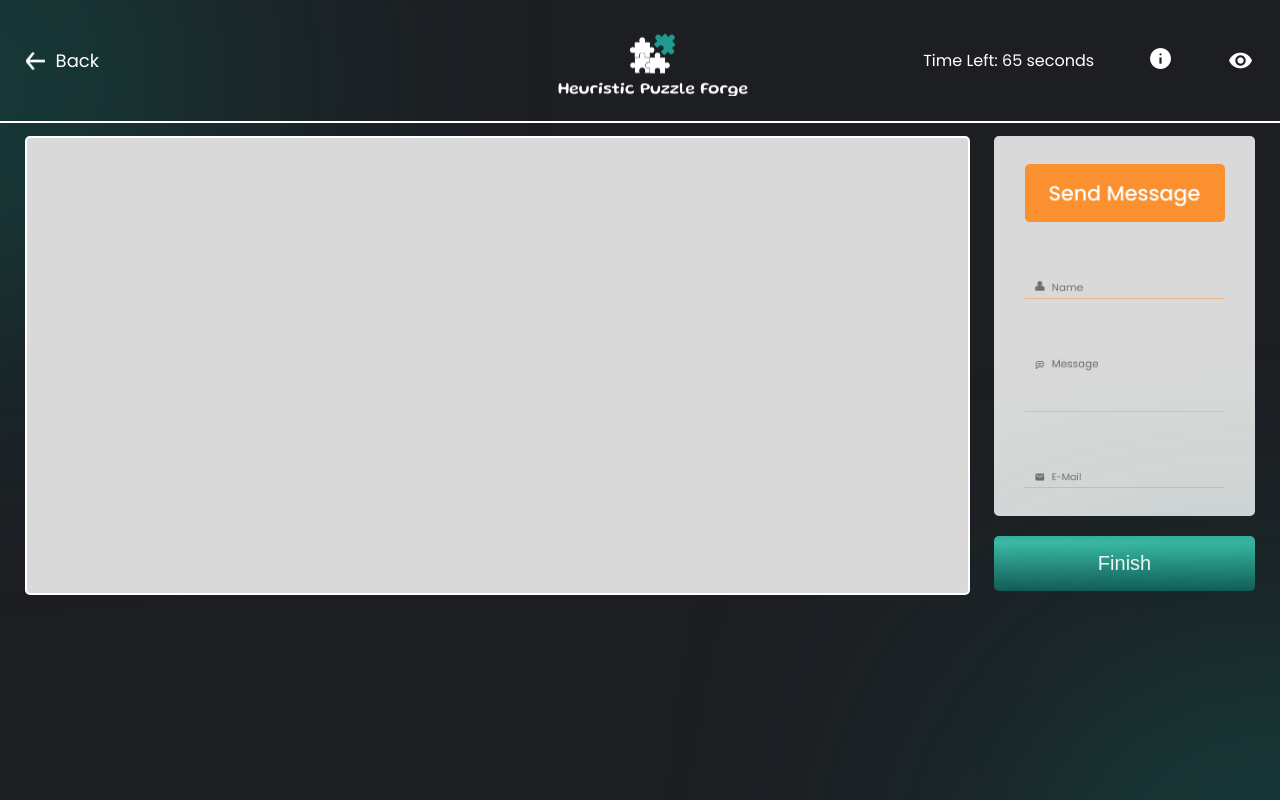
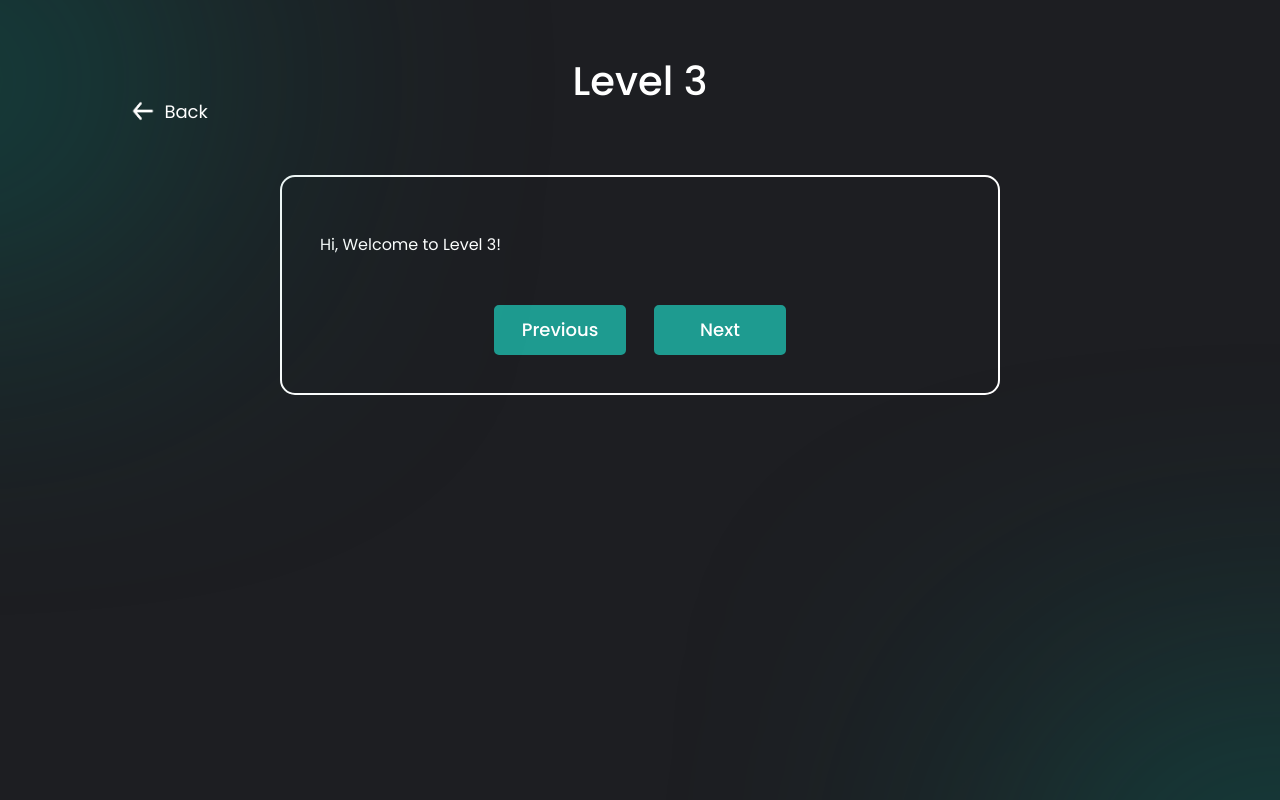
Before and after one commit to prakashmariappan/CallofCreative, a React (Create React App) app: page /Dashboard/Level3 in a window 1280 px wide. Built offline with nearby package versions, Linux system fonts and the light colour scheme.

Commit message:
All Messsage

```diff
--- a/src/components/levels/level1.js
+++ b/src/components/levels/level1.js
@@ -14,7 +14,7 @@
   const imageSrc = image;
 
   //Win Component value
-  const src = "/Dashboard/Level3";
+  const src = "/Dashboard/Level2";
   const num = "1";
 
   //win / lose / Time Up / confirm finish popup function
--- a/src/components/levels/message.js
+++ b/src/components/levels/message.js
@@ -1,23 +1,12 @@
 // Import necessary dependencies
 import React, { useState } from "react";
 import { useLocation, useNavigate } from "react-router-dom";
-import Backcomp from "../backcomp";
 
-// Define the component
-const ContentBox = () => {
+// Define a generic ContentBox component
+const ContentBox = ({ level, welcomeMessage, route, messages }) => {
   // Define history to navigate between pages
   const navigate = useNavigate();
-  const location = useLocation();
-
-  const name = location.state.name;
-  let uniquemessage = "Hi " + name + ", Welcome to the World of Heuristic!";
-  // Define the messages and the initial state
-  const messages = [
-    uniquemessage,
-    "This Level will cover the Nielsen Usability Heuristics: Match between system and the real world",
-    "Match between system and  the real world speaks the user's language and presents information in a familiar manner.",
-    "Hint: The heading, content, and button should all employ language and concepts that the user is comfortable with.",
-  ];
+  // Define the initial state
   const [currentIndex, setCurrentIndex] = useState(0);
 
   // Function to handle the "Next" button click
@@ -25,7 +14,14 @@
     if (currentIndex < messages.length - 1) {
       setCurrentIndex(currentIndex + 1);
     } else {
-      navigate("/Dashboard/Level1/Window");
+      navigate(route);
+    }
+  };
+
+  // Function to handle the "Back" button click
+  const handleBackClick = () => {
+    if (currentIndex > 0) {
+      setCurrentIndex(currentIndex - 1);
     }
   };
 
@@ -36,16 +32,18 @@
           <button className="nav_backbtn"></button>
           <div className="pagebt backtext">Back</div>
         </div>
-        <div className="page_heading">Level 1</div>
+        <div className="page_heading">{level}</div>
       </div>
       <div>
         <div className="content-box">
-          <p>{messages[currentIndex]}</p>
-            <div
-              className="message_button lan_button"
-              onClick={handleNextClick}
-            >
+          <p>{currentIndex === 0 ? welcomeMessage : messages[currentIndex]}</p>
+          <div className="message-button-con">
+            <div className="message_button lan_button" onClick={handleBackClick}>
+              Previous
+            </div>
+            <div className="message_button lan_button" onClick={handleNextClick}>
               {currentIndex < messages.length - 1 ? "Next" : "Play Game"}
+            </div>
           </div>
         </div>
       </div>
@@ -53,4 +51,119 @@
   );
 };
 
-export default ContentBox;
+// Define specific instances of the ContentBox component
+const ContentBox1 = () => {
+  const location = useLocation();
+  const name = location.state.name;
+  const level = "Level 1";
+  const welcomeMessage = "Hi "+ name + ", Welcome to the World of Heuristic!";
+  const route = "/Dashboard/Level1Window";
+  const messages = [
+    welcomeMessage,
+    "This Level will cover the Nielsen Usability Heuristics : Match between system and the real world",
+    "Match between system and the real world speaks the user's language and presents information in a familiar manner.",
+    "Hint : The heading, content, and button should all employ language and concepts that the user is comfortable with.",
+  ];
+
+  return <ContentBox level={level} welcomeMessage={welcomeMessage} route={route} messages={messages} />;
+};
+
+const ContentBox2 = () => {
+  const level = "Level 2";
+  const welcomeMessage = "Hi, Welcome to Level 2!";
+  const route = "/Dashboard/Level2Window";
+  const messages = [
+    welcomeMessage,
+    "This Level will cover the Nielsen Usability Heuristics : Consistency and standards.",
+    "Consistency and standards define that users should not have to wonder whether different words, situations, or actions mean the same thing.",
+    "Hint : Consistent placement of navigation elements, a standardized style, and a predictable order of elements can enhance usability.",
+  ];
+
+  return <ContentBox level={level} welcomeMessage={welcomeMessage} route={route} messages={messages} />;
+};
+
+const ContentBox3 = () => {
+  const level = "Level 3";
+  const welcomeMessage = "Hi, Welcome to Level 3!";
+  const route = "/Dashboard/Level3Window";
+  const messages = [
+    welcomeMessage,
+    "This Level will cover the Nielsen Usability Heuristics : Recognition rather than recall.",
+    "Recognition rather than recall minimize the user's memory load by making objects, actions, and options visible. The user should not have to remember information from one part of the dialogue to another.",
+    "Hint : In the context of an input box, providing clear labels for the name, mail, and message fields helps users by not requiring them to remember what information is expected.",
+  ];
+
+  return <ContentBox level={level} welcomeMessage={welcomeMessage} route={route} messages={messages} />;
+};
+
+const ContentBox4 = () => {
+  const level = "Level 4";
+  const welcomeMessage = "Hi, Welcome to Level 4!";
+  const route = "/Dashboard/Level4Window";
+  const messages = [
+    welcomeMessage,
+    "This Level will cover two Nielsen Usability Heuristics : User control and freedom and Consistency and standards.",
+    "User control and freedom allow users to control their interactions with the system. Consistency and standards specify how a user should not have to question whether various terms, situations, or behaviors signify the same thing.",
+    "Hint : This could involve providing explicit navigation controls in the context of a card-swiping interface, allowing users to switch between cards at their leisure. Consistency can be demonstrated by using recognized iconography for navigation and maintaining a comparable layout for each card.",
+  ];
+
+  return <ContentBox level={level} welcomeMessage={welcomeMessage} route={route} messages={messages} />;
+};
+
+const ContentBox5 = () => {
+  const level = "Level 5";
+  const welcomeMessage = "Hi, Welcome to Level 5!";
+  const route = "/Dashboard/Level5Window";
+  const messages = [
+    welcomeMessage,
+    "This Level will cover two Nielsen Usability Heuristics : Recognition rather than recall and Flexibility and efficiency of use.",
+    "Recognition, rather than recall, reduces the user's memory load by making items, actions, and alternatives apparent. Flexibility and efficiency of use will accelerators may often speed up the interaction for the expert user, allowing the system to cater to both inexperienced and experienced users.",
+    "Hint : Users should be able to recognize input information on a feedback card without needing to remember specifics. The design should make it easy for users to browse through feedback, and the inclusion of arrows increases the flexibility of user interaction.",
+  ];
+
+  return <ContentBox level={level} welcomeMessage={welcomeMessage} route={route} messages={messages} />;
+};
+
+const ContentBox6 = () => {
+  const level = "Level 6";
+  const welcomeMessage = "Hi, Welcome to Level 6!";
+  const route = "/Dashboard/Level6Window";
+  const messages = [
+    welcomeMessage,
+    "This Level will cover two Nielsen Usability Heuristics : Aesthetic and minimalist design and Consistency and standards",
+    "Every extra piece of information in a discourse competes with the relevant information, diminishing their relative exposure. Users should not have to guess whether different words, situations, or behaviors mean the same thing because of consistency and standards. Material that is irrelevant or only infrequently required should not be included in aesthetic and minimalist design.",
+    "Hint : Consistent placement of footer elements, a standardized style, and a predictable order of elements can enhance usability. The context of a footer, it means presenting necessary information without unnecessary clutter, making it visually appealing and easy to navigate.",
+  ];
+
+  return <ContentBox level={level} welcomeMessage={welcomeMessage} route={route} messages={messages} />;
+};
+
+const ContentBox7 = () => {
+  const level = "Level 7";
+  const welcomeMessage = "Hi, Welcome to Level 7!";
+  const route = "/Dashboard/Level7Window";
+  const messages = [
+    welcomeMessage,
+    "This Level will cover two Nielsen Usability Heuristics : Match between system and the real world and Consistency and standards",
+    "Match between system and the real world speaks the user's language and presents information in a familiar manner. Consistency and standards define that users should not have to wonder whether different words, situations, or actions mean the same thing.",
+    "Hint : The language, imagery, and overall design of the landing page should be familiar and relatable to the users. It should align with their expectations and understanding. Consistent placement of footer elements, a standardized style, and a predictable order of elements can enhance usability.",
+  ];
+
+  return <ContentBox level={level} welcomeMessage={welcomeMessage} route={route} messages={messages} />;
+};
+
+const ContentBox8 = () => {
+  const level = "Level 8";
+  const welcomeMessage = "Hi, Welcome to Level 8!";
+  const route = "/Dashboard/Level8Window";
+  const messages = [
+    welcomeMessage,
+    "This Level will cover two Nielsen Usability Heuristics : Consistency and standards and Match between system and the real world",
+    "Consistency and standards define that users should not have to wonder whether different words, situations, or actions mean the same thing. Match between system and the real world speaks the user's language and presents information in a familiar manner.",
+    "Hint : The heading, content, and button should all employ language and concepts that the user is comfortable with. Consistent placement of navigation elements, a standardized style, and a predictable order of elements can enhance usability. ",
+  ];
+
+  return <ContentBox level={level} welcomeMessage={welcomeMessage} route={route} messages={messages} />;
+};
+
+export { ContentBox1, ContentBox2, ContentBox3, ContentBox4, ContentBox5,  ContentBox6, ContentBox7, ContentBox8};
--- a/src/components/selectlevelpage.js
+++ b/src/components/selectlevelpage.js
@@ -2,8 +2,8 @@
 import { useLocation, useNavigate } from "react-router-dom";
 
 const SelectLevelPage = () => {
+  const navigate = useNavigate();
   const location = useLocation();
-  const navigate = useNavigate();
   const name = location.state.name;
 
   const handleLevelClick = (level) => {
--- a/src/components/win.js
+++ b/src/components/win.js
@@ -1,7 +1,7 @@
 import React, { useState } from "react";
 import { saveAs } from "file-saver";
 import html2canvas from "html2canvas";
-import { useNavigate } from "react-router-dom";
+import { useLocation, useNavigate } from "react-router-dom";
 import Confetti from "./confetti";
 
 const Win = (props) => {
--- a/src/index.css
+++ b/src/index.css
@@ -646,14 +646,20 @@
 }
 .content-box p {
   font-size: 16px;
-  height: 100px;
   font-style: normal;
   font-weight: 250;
 }
-
+.message-button-con{
+  display: flex;
+  flex-direction: row;
+  justify-content: space-around;
+  width: 50%;
+  align-items: center;
+  margin:5% auto 0% auto;
+}
 .message_button{
-  margin-left: 75%;
-  width: 25%;
+  padding: 3% 0%;
+  width: 40%;
   font-size: 18px;
 }
 /*Level Page Styling*/
--- a/src/link.js
+++ b/src/link.js
@@ -15,7 +15,16 @@
 import Level6 from "./components/levels/level6";
 import Level7 from "./components/levels/level7";
 import Level8 from "./components/levels/level8";
-import ContentBox from "./components/levels/message";
+import {
+  ContentBox1,
+  ContentBox2,
+  ContentBox3,
+  ContentBox4,
+  ContentBox5,
+  ContentBox6,
+  ContentBox7,
+  ContentBox8,
+} from "./components/levels/message";
 
 const Link = () => {
   return (
@@ -25,23 +34,26 @@
         <Routes>
           <Route path="/" element={<Landingpage />} exact />
           <Route path="/Dashboard" element={<Dashboard />} exact />
-          <Route
-            path="/Dashboard/SelectLevel"
-            element={<Selectlevelpage />}
-            exact
-          />
+          <Route path="/Dashboard/SelectLevel" element={<Selectlevelpage />} exact />
           <Route path="/Dashboard/HowtoPlay" element={<Howtoplay />} exact />
           <Route path="/Dashboard/About" element={<About />} exact />
           <Route path="/Dashboard/Profile" element={<Profile />} exact />
-          <Route path="/Dashboard/Level1" element={<ContentBox />} exact />
-          <Route path="/Dashboard/Level2" element={<Level4 />} exact />
-          <Route path="/Dashboard/Level3" element={<Level2 />} exact />
-          <Route path="/Dashboard/Level4" element={<Level3 />} exact />
-          <Route path="/Dashboard/Level5" element={<Level5 />} exact />
-          <Route path="/Dashboard/Level6" element={<Level6 />} exact />
-          <Route path="/Dashboard/Level7" element={<Level7 />} exact />
-          <Route path="/Dashboard/Level8" element={<Level8 />} exact />
-          <Route path="/Dashboard/Level1/Window" element={<Level1 />} exact />
+          <Route path="/Dashboard/Level1" element={<ContentBox1 />} exact />
+          <Route path="/Dashboard/Level2" element={<ContentBox2 />} exact />
+          <Route path="/Dashboard/Level3" element={<ContentBox3 />} exact />
+          <Route path="/Dashboard/Level4" element={<ContentBox4 />} exact />
+          <Route path="/Dashboard/Level5" element={<ContentBox5 />} exact />
+          <Route path="/Dashboard/Level6" element={<ContentBox6 />} exact />
+          <Route path="/Dashboard/Level7" element={<ContentBox7 />} exact />
+          <Route path="/Dashboard/Level8" element={<ContentBox8 />} exact />
+          <Route path="/Dashboard/Level1Window" element={<Level1 />} exact />
+          <Route path="/Dashboard/Level2Window" element={<Level4 />} exact />
+          <Route path="/Dashboard/Level3Window" element={<Level2 />} exact />
+          <Route path="/Dashboard/Level4Window" element={<Level3 />} exact />
+          <Route path="/Dashboard/Level5Window" element={<Level5 />} exact />
+          <Route path="/Dashboard/Level6Window" element={<Level6 />} exact />
+          <Route path="/Dashboard/Level7Window" element={<Level7 />} exact />
+          <Route path="/Dashboard/Level8Window" element={<Level8 />} exact />
         </Routes>
       </BrowserRouter>
     </>
```
Also changed, not shown: src/components/levels/level5.js (+16 -15 lines), src/Images/Level_4/logo.png.
